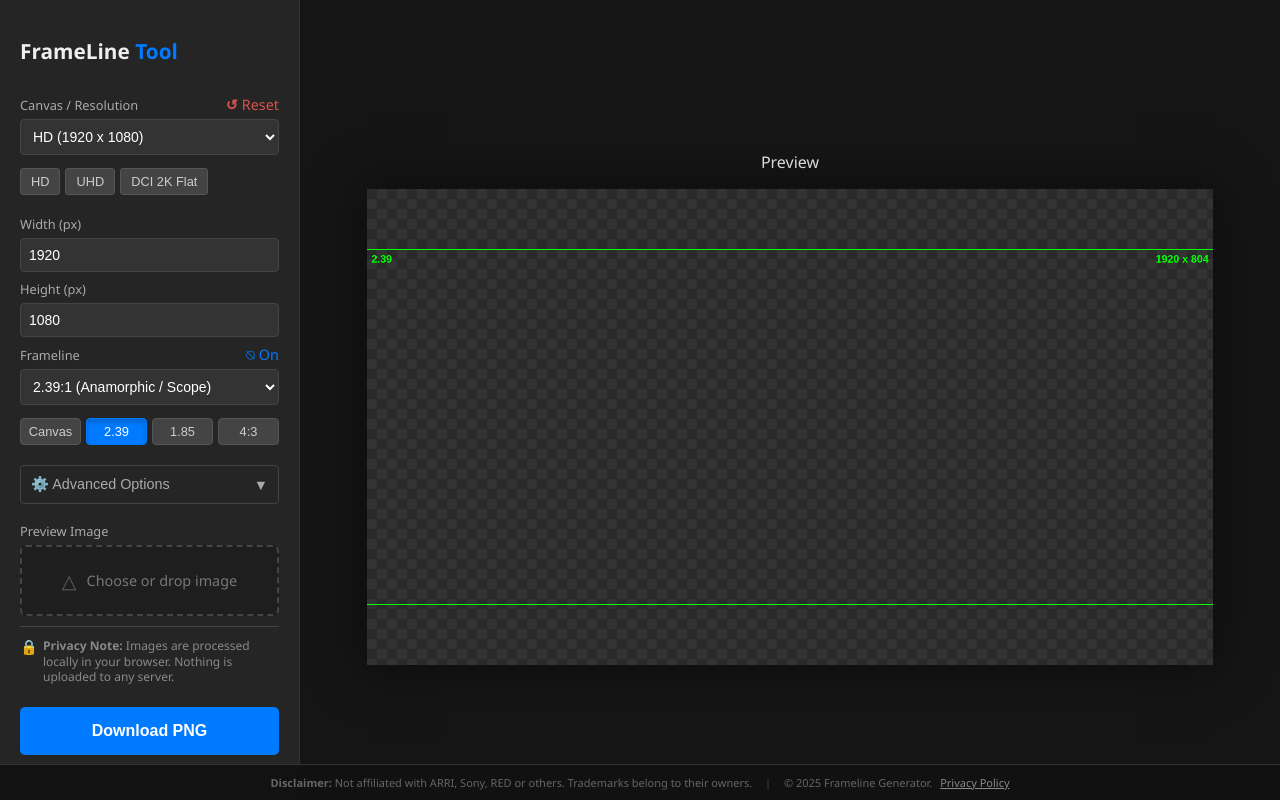
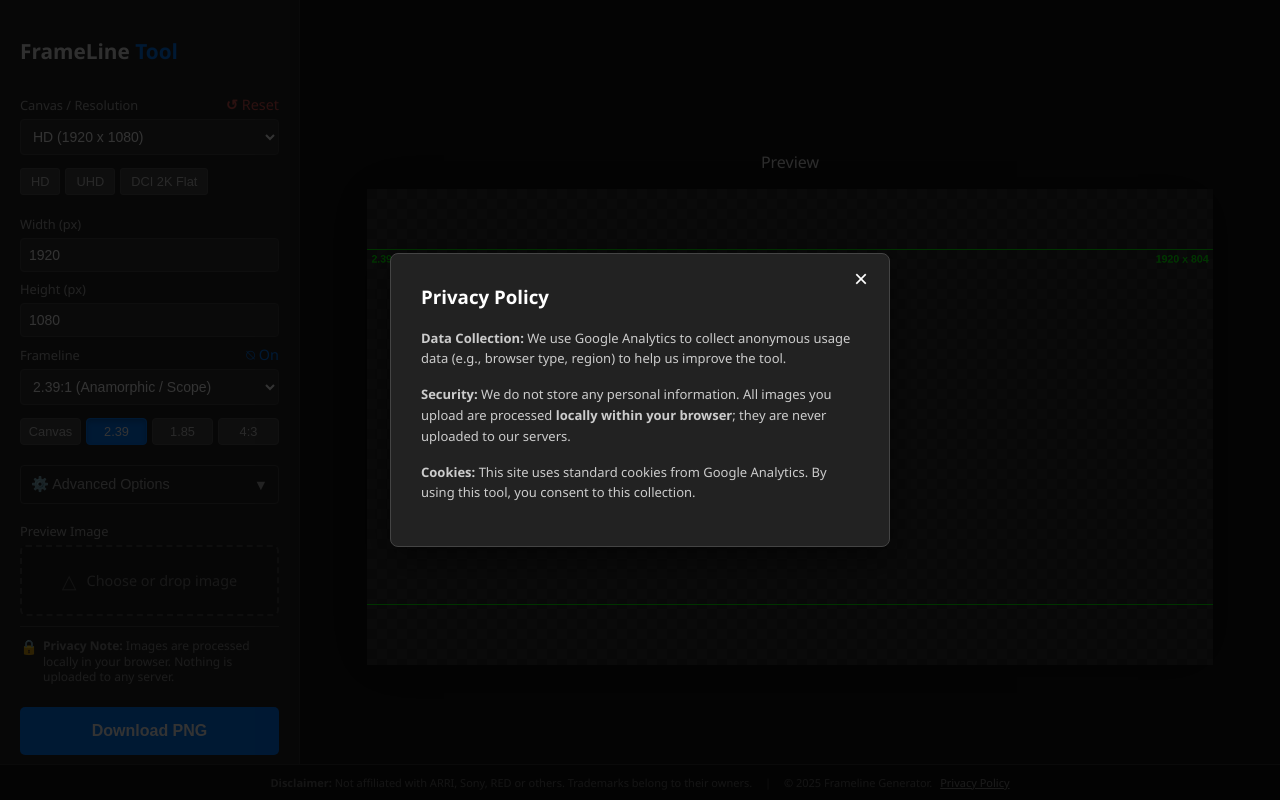
Before and after one commit to esgosmo/frameline-generator, a plain HTML site: page index.html in a window 1280 px wide. Both pictures are taken after a click on the link "Privacy Policy". Drawn offline with Linux system fonts and the light colour scheme.

Commit message:
correcciones disclaimer privacy policy

```diff
--- a/index.html
+++ b/index.html
@@ -494,7 +494,23 @@
 
     </div>
 </footer>
+<div id="privacyModal" class="hidden" style="position: fixed; top: 0; left: 0; width: 100%; height: 100%; background: rgba(0,0,0,0.8); z-index: 9999; display: flex; align-items: center; justify-content: center;">
+    <div style="background: #222; padding: 30px; max-width: 500px; color: #ddd; border: 1px solid #444; border-radius: 8px; position: relative; margin: 20px; box-shadow: 0 10px 30px rgba(0,0,0,0.5);">
 
-</footer>
+        <button id="closePrivacy" style="position: absolute; top: 10px; right: 15px; background: none; border: none; color: #fff; font-size: 24px; cursor: pointer;">&times;</button>
+
+        <h3 style="margin-top: 0; color: #fff;">Privacy Policy</h3>
+
+        <p style="font-size: 13px; line-height: 1.6; color: #ccc;">
+            <strong>Data Collection:</strong> We use Google Analytics to collect anonymous usage data (e.g., browser type, region) to help us improve the tool.
+        </p>
+        <p style="font-size: 13px; line-height: 1.6; color: #ccc; margin-top: 15px;">
+            <strong>Security:</strong> We do not store any personal information. All images you upload are processed <strong>locally within your browser</strong>; they are never uploaded to our servers.
+        </p>
+        <p style="font-size: 13px; line-height: 1.6; color: #ccc; margin-top: 15px;">
+            <strong>Cookies:</strong> This site uses standard cookies from Google Analytics. By using this tool, you consent to this collection.
+        </p>
+    </div>
+</div>
 </body>
 </html>
--- a/script.js
+++ b/script.js
@@ -1223,27 +1223,31 @@ function updateAspectButtonsVisuals() {
     });
 }
 
-// Lógica del Footer / Modal de Privacidad
+// ==========================================
+// 6. LÓGICA DE PRIVACY POLICY (Footer)
+// ==========================================
+document.addEventListener('DOMContentLoaded', () => {
     const privacyBtn = document.getElementById('openPrivacy');
     const privacyModal = document.getElementById('privacyModal');
     const closePrivacy = document.getElementById('closePrivacy');
 
     if (privacyBtn && privacyModal && closePrivacy) {
-    // Abrir
+        // Al picar "Privacy Policy", quitamos la clase hidden
         privacyBtn.addEventListener('click', (e) => {
-        e.preventDefault();
+            e.preventDefault(); // Evita que la página salte hacia arriba
             privacyModal.classList.remove('hidden');
         });
 
-    // Cerrar con la X
+        // Al picar la "X", cerramos
         closePrivacy.addEventListener('click', () => {
             privacyModal.classList.add('hidden');
         });
 
-    // Cerrar clicando afuera
+        // Al picar fuera de la caja (en el fondo oscuro), cerramos
         privacyModal.addEventListener('click', (e) => {
             if (e.target === privacyModal) {
                 privacyModal.classList.add('hidden');
             }
         });
     }
+});
```
Lines whose indentation alone changed are shown as unchanged.
